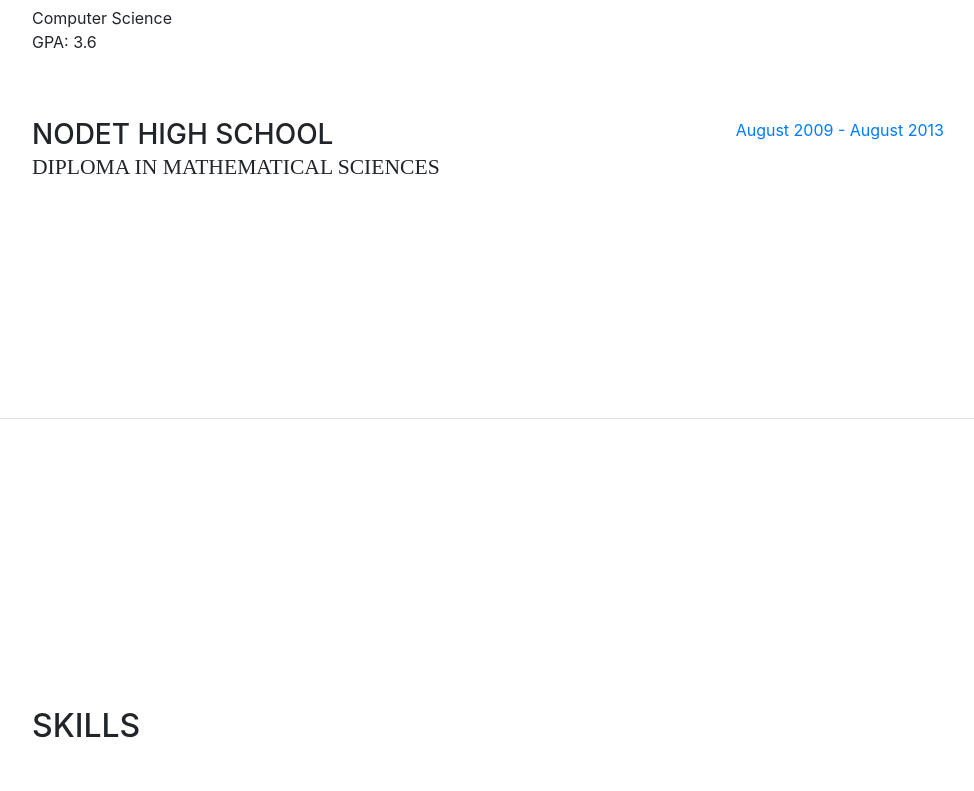
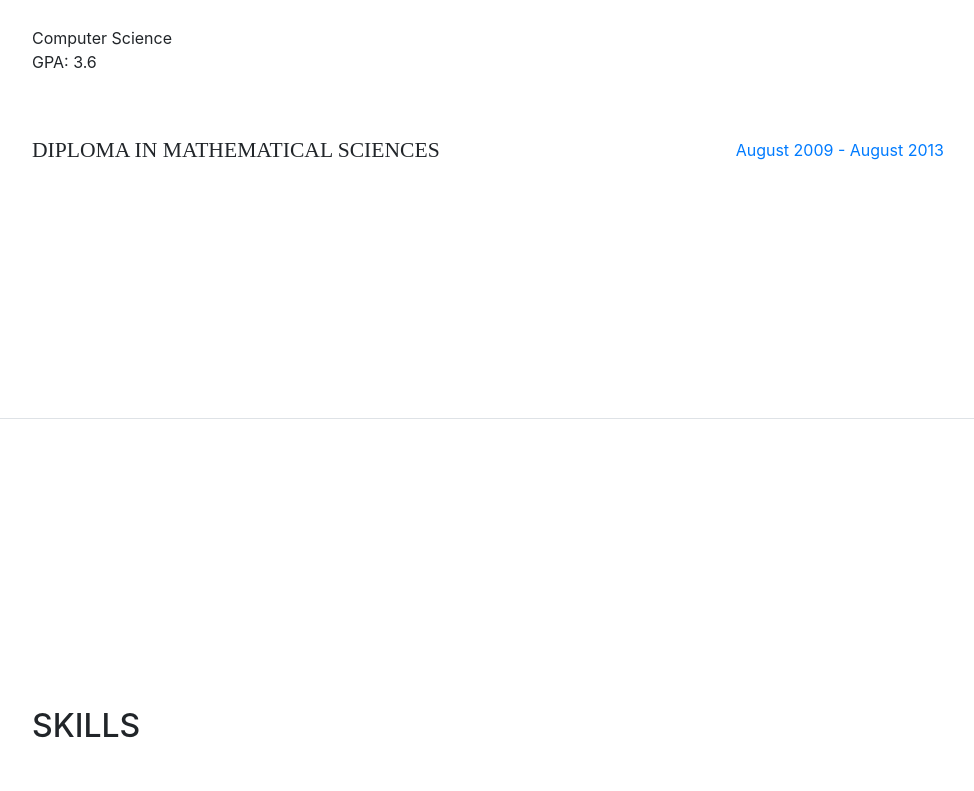
Before and after one commit to sinashaloudegi/sinashaloudegi.github.io, a website with bundled scripts: page index.html in a window 1280 px wide. Shown: the part 1981-2772 px from the top of the page, without its empty margins (288-1262 px from the left). Built offline with nearby package versions, Linux system fonts and the light colour scheme; a web font is replaced by a local one.

Commit message:
Update index.html

```diff
--- a/index.html
+++ b/index.html
@@ -151,7 +151,7 @@
 
           <div class="resume-item d-flex flex-column flex-md-row">
             <div class="resume-content mr-auto">
-              <h3 class="mb-0">NODET High School</h3>
+              <h3 class="mb-0" High School</h3>
               <div class="subheading mb-3">Diploma in Mathematical Sciences</div>
 
             </div>
```
